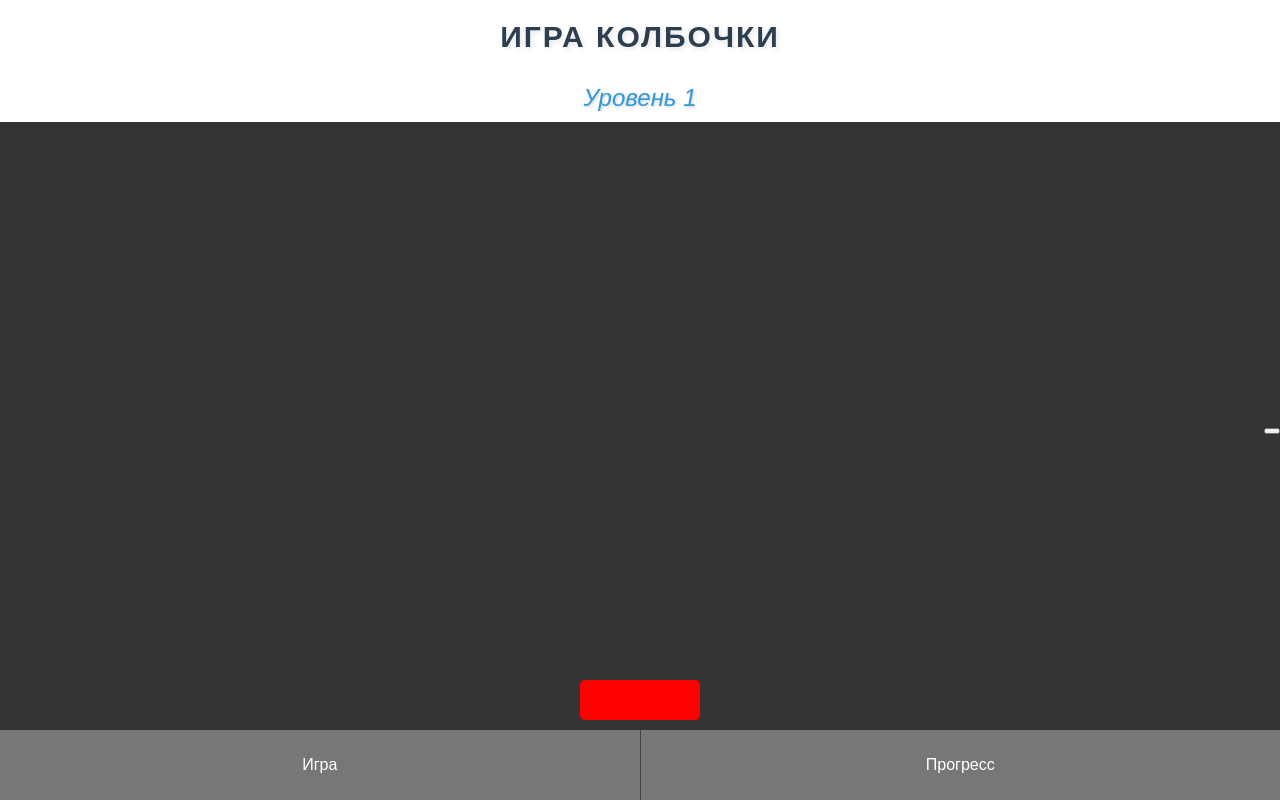
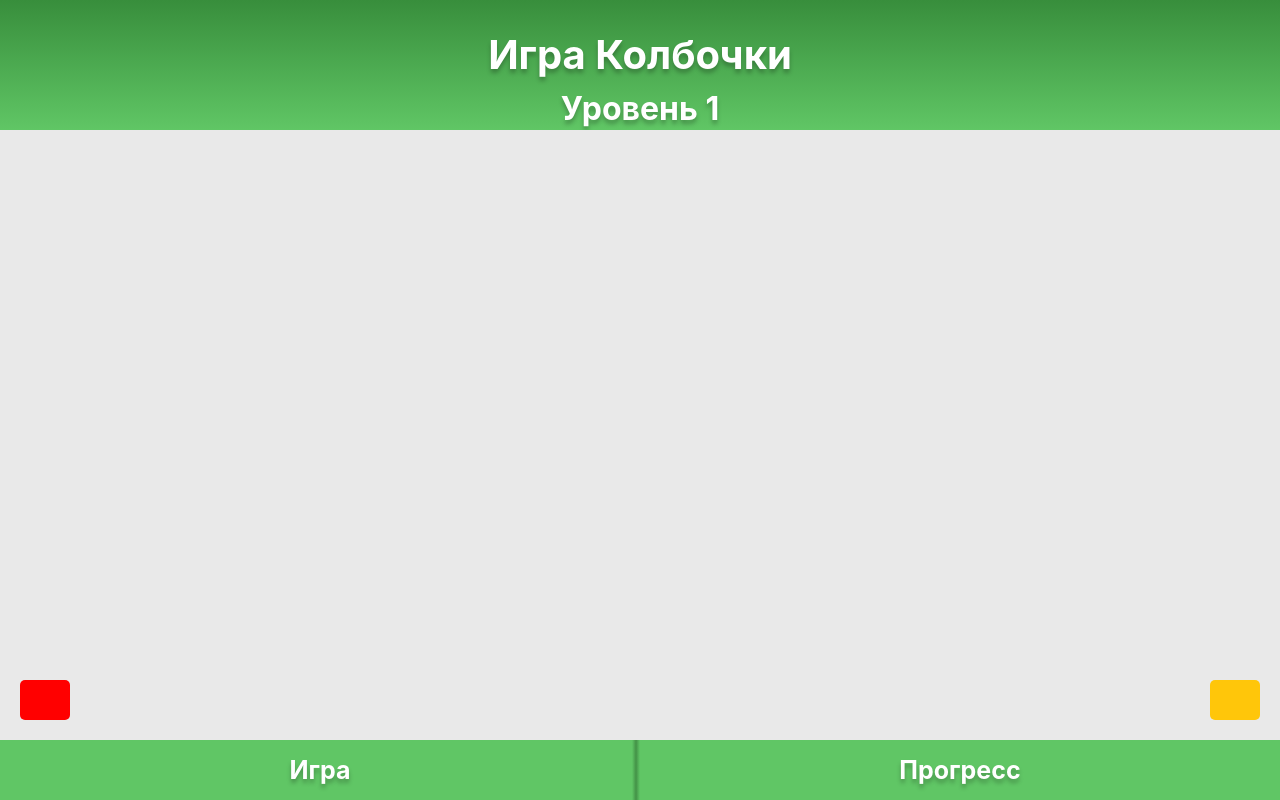
Before and after one commit to MaximymMax/TestWebApp, a plain HTML site: page index.html in a window 1280 px wide. Drawn offline with Linux system fonts and the light colour scheme; no server answers.

Commit message:
Update style.css

```diff
--- a/style.css
+++ b/style.css
@@ -9,11 +9,34 @@ body, html {
   flex-direction: column; /* Вертикальная организация */
 }
 
-/* Верхняя часть страницы */
-h1, #NameLevel {
-  margin: 0;
-  padding: 10px 0;
+.header {
+  background: linear-gradient(to bottom, #388E3C, #60C665);
   text-align: center;
+  color: #fff;
+  padding: 20px 10px;
+  height: 90px;
+}
+
+.header h1 {
+  font-family: 'Inter', sans-serif;
+  font-weight: 700; /* Bold */
+  font-size: 40px;
+  line-height: normal; /* Auto */
+  letter-spacing: 0; /* 0% */
+  color: #FFFFFF; /* FFFFFF */
+  text-align: center; /* Align center */
+  text-shadow: 0px 4px 4px rgba(0, 0, 0, 0.25); /* Drop shadow */
+}
+
+.header h2 {
+  font-family: 'Inter', sans-serif;
+  font-weight: 700; /* Bold */
+  font-size: 32px;
+  line-height: normal; /* Auto */
+  letter-spacing: 0; /* 0% */
+  color: #FFFFFF; /* FFFFFF */
+  text-align: center; /* Align center */
+  text-shadow: 0px 4px 4px rgba(0, 0, 0, 0.25); /* Drop shadow */
 }
 
 /* Простые стили для колбочек */
@@ -21,16 +44,8 @@ h1, #NameLevel {
   width: 40px;
   height: 140px;
   margin: 10px;
-  border: 3px solid black;
   position: relative; /* Для использования абсолютного позиционирования внутри */
-  overflow: hidden; /* Скрываем все, что выходит за границы */
   background-color: #eaeaea; /* Цвет фона колбочки */
-}
-
-.liquid {
-  width: 100%;
-  position: absolute;
-  bottom: 0;
 }
 
 /* Центрирование заголовков */
@@ -40,33 +55,23 @@ h1, h2 {
   font-family: 'Arial', sans-serif; /* Шрифт для заголовков */
 }
 
-h1 {
-  font-size: 30px; /* Размер шрифта для h1 */
-  color: #2c3e50; /* Цвет текста */
-  font-weight: bold; /* Полужирный текст */
-  text-transform: uppercase; /* Все буквы в верхнем регистре */
-  letter-spacing: 2px; /* Расстояние между буквами */
-  text-shadow: 2px 2px 5px rgba(0, 0, 0, 0.1); /* Легкая тень */
+#OuterSection {
+  flex: 1;
+  background-color: #E9E9E9;
+  display: flex;
+  justify-content: center; /* Оставляем горизонтальное центрирование */
+  align-items: flex-start; /* Начальное выравнивание по вертикали */
+  position: relative;
+  padding: 5px 0;
+  box-sizing: border-box;
+  min-height: 300px;
 }
 
-h2 {
-  font-size: 24px; /* Размер шрифта для h2 */
-  color: #3498db; /* Цвет текста */
-  font-weight: normal; /* Обычный вес шрифта */
-  font-style: italic; /* Курсив */
-  text-shadow: 1px 1px 3px rgba(0, 0, 0, 0.2); /* Легкая тень */
-}
 
-#OuterSection {
-  flex: 1; /* Растягивается, чтобы занять все доступное пространство */
-  background-color: #333;
-  display: flex; /* Используем Flexbox */
-  justify-content: center; /* Центрируем содержимое по горизонтали */
-  align-items: center; /* Центрируем содержимое по вертикали */
-  position: relative;
-  padding: 5px 0; /* Уменьшенные отступы сверху и снизу */
-  box-sizing: border-box; /* Учитываем padding в высоте */
-  min-height: 300px; /* Минимальная высота */
+.liquidContainer {
+  display: flex;
+  flex-direction: column;
+  gap: 0; /* Убирает зазоры между жидкостями */
 }
 
 #SectionGame {
@@ -76,7 +81,6 @@ h2 {
   align-items: center;
   max-height: calc(100% - 60px); /* Ограничиваем высоту с учетом отступов */
   width: 100%; /* Полная ширина */
-  overflow: hidden; /* Скрываем выходящее за пределы */
   transform: scale(1); /* Базовое масштабирование */
   transform-origin: center; /* Точка масштабирования — центр */
 }
@@ -84,7 +88,7 @@ h2 {
 #SectionGame * {
   max-width: 100%; /* Ограничиваем ширину всех вложенных элементов */
   max-height: 100%; /* Ограничиваем высоту всех вложенных элементов */
-  overflow: hidden; /* Скрываем содержимое, выходящее за границы */
+
 }
 
 /* Добавим стиль для подсветки колбочек при их выборе */
@@ -95,10 +99,10 @@ h2 {
 #BackButton {
   position: absolute; /* Абсолютное позиционирование */
   bottom: 10px; /* Фиксируем кнопку от нижнего края */
-  left: 50%; /* Центрируем по горизонтали */
-  transform: translateX(-50%); /* Точное центрирование */
+  left: 20px;
+  bottom: 20px;
   height: 40px;
-  width: 120px;
+  width: 50px;
   background-color: red;
   color: white;
   font-size: 16px;
@@ -108,29 +112,70 @@ h2 {
 }
 
 #BackButton:hover {
-  background-color: #777;
+  background-color: rgb(107, 13, 13);
+}
+
+#ResetLevel {
+  position: absolute; /* Абсолютное позиционирование */
+  bottom: 10px; /* Фиксируем кнопку от нижнего края */
+  right: 20px;
+  bottom: 20px;
+  height: 40px;
+  width: 50px;
+  background-color: rgb(255, 198, 10);
+  color: white;
+  font-size: 16px;
+  border: none;
+  border-radius: 5px;
+  cursor: pointer;
+}
+
+#ResetLevel:hover {
+  background-color: rgb(104, 80, 0);
 }
 
 #FooterSection {
   width: 100%; /* Полная ширина секции */
-  height: 70px; /* Фиксированная высота */
-  background-color: #555; /* Цвет фона */
+  height: 60px; /* Фиксированная высота */
+  background-color:#0e1f0f; /* Цвет фона */
   display: flex; /* Используем Flexbox */
 }
 
 .FooterButton {
   flex: 1; /* Каждая кнопка занимает равное место */
-  background-color: #777; /* Цвет кнопок */
+  background-color: #60C665; /* Цвет кнопок */
   border: none; /* Убираем границу */
   color: white; /* Цвет текста */
-  font-size: 16px; /* Размер текста */
   cursor: pointer; /* Курсор при наведении */
+  font-family: 'Inter', sans-serif;
+  font-weight: 700; /* Жирный текст */
+  font-size: 25px; /* Размер шрифта */
+  line-height: normal; /* Автоматическая высота строки */
+  letter-spacing: 0; /* Межбуквенный интервал */
+  text-align: center; /* Центрирование текста */
+  text-shadow: 0px 4px 4px rgba(0, 0, 0, 0.25); /* Тень текста */
 }
 
 .FooterButton:first-child {
-  border-right: 1px solid #444; /* Разделительная линия справа у первой кнопки */
+  position: relative; /* Устанавливаем позиционирование для псевдоэлемента */
+}
+
+.FooterButton:first-child::after {
+  content: '';
+  position: absolute;
+  top: 0;
+  right: 0; /* Размещаем разделитель справа */
+  height: 100%;
+  width: 8px; /* Толщина разделителя */
+  background: linear-gradient(
+    to right,
+    #60C665 0%,
+    #46974A 45%,
+    #46974A 55%,
+    #60C665 100%
+  ); /* Градиентная линия */
 }
 
 .FooterButton:hover {
-  background-color: #666; /* Цвет кнопки при наведении */
+  background-color: #327535; /* Цвет кнопки при наведении */
 }
```
